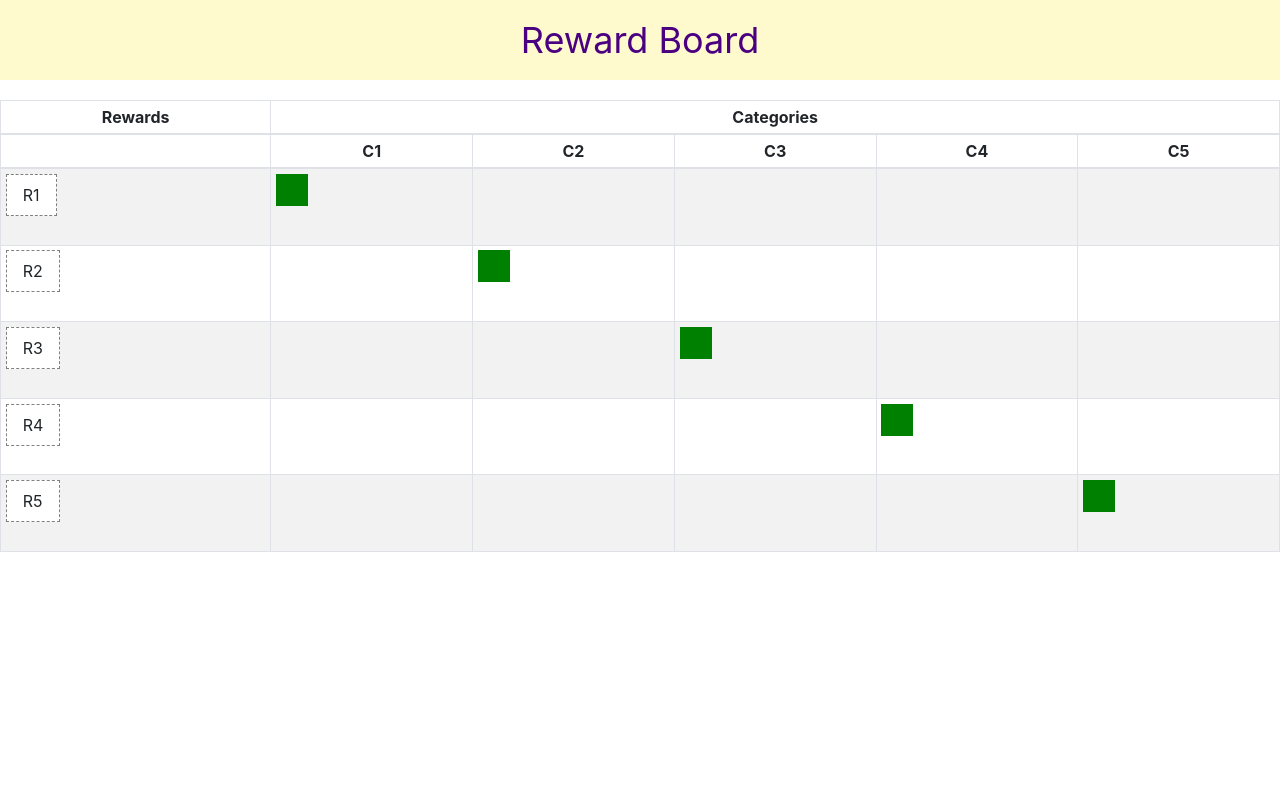
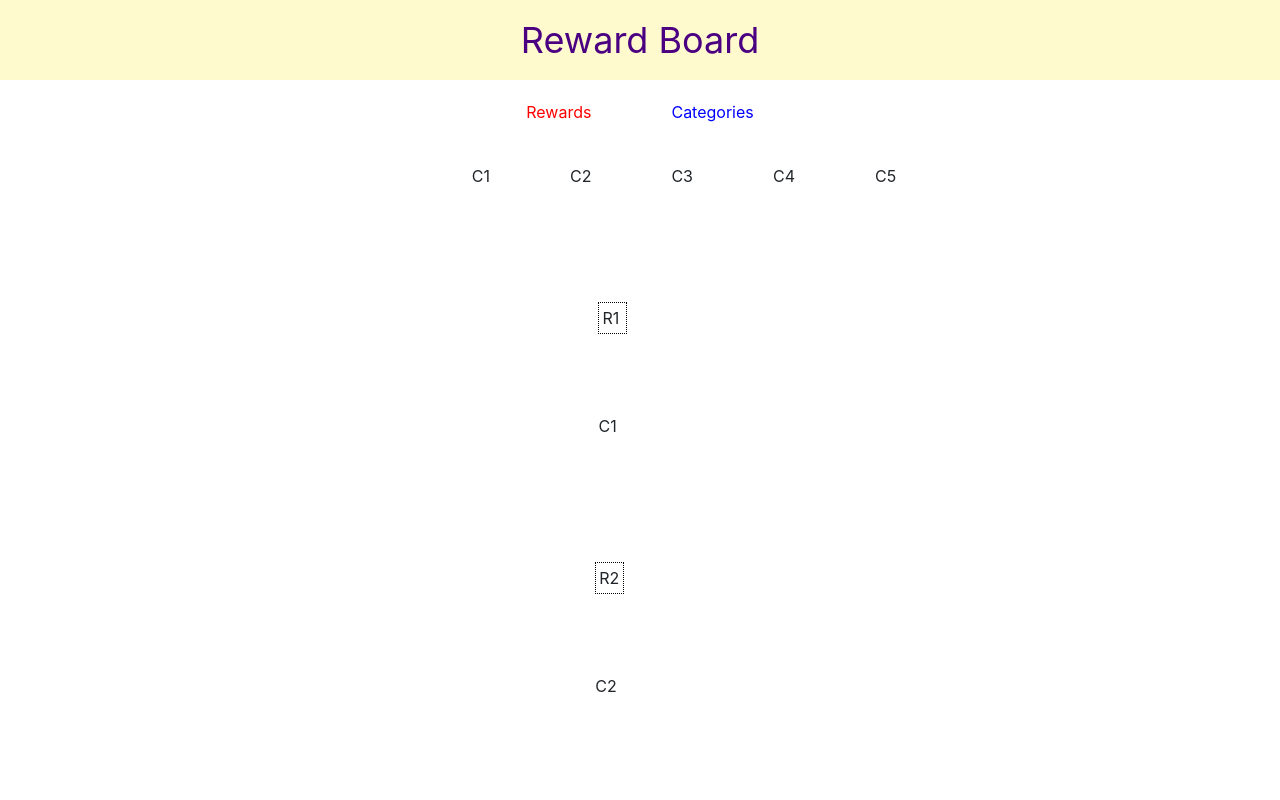
Before and after one commit to vidya/reward-board, a React (Create React App) app: page / in a window 1280 px wide. Shown: the top 800 px of the page. Built offline with nearby package versions, Linux system fonts and the light colour scheme.

Commit message:
First version of styling the Reward Board.

```diff
--- a/src/components/RewardBoard/index.js
+++ b/src/components/RewardBoard/index.js
@@ -8,70 +8,129 @@ import { CategoryDropTarget } from './CategoryDropTarget'
 
 const _ = require("lodash")
 
+const  CategoryHeadings = ({targets}) => (
+    <ul id={'categoryHeadings'}>
+        {
+            targets.map(target => <li key={`${target.id}`}>{`${target.name}`}</li>)
+        }
+    </ul>
+)
+
+const SwimLane = ({ lane }) => (
+    <ul className={'swimLane'}>
+        <li className={'laneName'}>{`${lane.name}`}</li>
+        {lane.categoryTargets.map(target => <li>{`${target.name}`}</li>)}
+    </ul>
+)
+
+const SwimLanes = ({lanes}) => (
+    <div id={'swimLanes'}>
+        <ul id={'swimLanes'}>
+            {
+                lanes.map(lane => <li key={`${lane.id}`}>
+                    <SwimLane lane={lane} />
+                </li>)
+            }
+        </ul>
+    </div>
+
+
+)
 
 export  default function RewardBoard(props) {
+    const rewardItemSources = [
+        { id: 1, name: "R1"},
+        { id: 2, name: "R2"},
+        { id: 3, name: "R3"},
+        { id: 4, name: "R4"},
+        { id: 5, name: "R5"},
+    ]
+
+    const categoryDropTargets = [
+        { id: 1, name: "C1"},
+        { id: 2, name: "C2"},
+        { id: 3, name: "C3"},
+        { id: 4, name: "C4"},
+        { id: 5, name: "C5"},
+    ]
+
+    const [dropTargets, setDropTargets] = useState(categoryDropTargets)
+
+    let swimLanes = rewardItemSources.map(item => ({id: item.id, name: item.name, categoryTargets: []}))
+    swimLanes[0].categoryTargets.push({id: "1", name:"C1"})
+    swimLanes[1].categoryTargets.push({id: "2", name:"C2"})
 
     return (
-        <div>
-            <Table bordered  striped size="sm" id={'rewardsTable'}>
-                <thead>
-                <tr>
-                    <th>Rewards</th>
-                    <th colSpan={5}>Categories</th>
-                </tr>
-                <tr>
-                    <th></th>
-                    <th>C1</th>
-                    <th>C2</th>
-                    <th>C3</th>
-                    <th>C4</th>
-                    <th>C5</th>
-                </tr>
-                </thead>
-                <tbody>
-                <tr>
-                    <td scope="row"><RewardItemSource name={'R1'} /></td>
-                    <td><CategoryDropTarget name={'C1'}/></td>
-                    <td></td>
-                    <td></td>
-                    <td></td>
-                    <td></td>
-                </tr>
-                <tr>
-                    <td scope="row"><RewardItemSource name={'R2'} /></td>
-                    <td></td>
-                    <td><CategoryDropTarget name={'C2'} /></td>
-                    <td></td>
-                    <td></td>
-                    <td></td>
-                </tr>
-                <tr>
-                    <td scope="row"><RewardItemSource name={'R3'} /></td>
-                    <td></td>
-                    <td></td>
-                    <td><CategoryDropTarget name={'C3'} /></td>
-                    <td></td>
-                    <td></td>
-                </tr>
-                <tr>
-                    <td scope="row"><RewardItemSource name={'R4'} /></td>
-                    <td></td>
-                    <td></td>
-                    <td></td>
-                    <td><CategoryDropTarget name={'C4'} /></td>
-                    <td></td>
-                </tr>
-                <tr>
-                    <td scope="row"><RewardItemSource name={'R5'} /></td>
-                    <td></td>
-                    <td></td>
-                    <td></td>
-                    <td></td>
-                    <td><CategoryDropTarget name={'C5'} /></td>
-                </tr>
-                </tbody>
-            </Table>
-
+        <div id={'rewardsBoard'}>
+            <div id={'headingsRow'}>
+                <span id={'rewards'}>Rewards</span>
+                <span id={'categories'}>Categories</span>
+            </div>
+            <CategoryHeadings targets={categoryDropTargets} />
+            <SwimLanes lanes={swimLanes} />
         </div>
     )
+
+    // return (
+    //     <div>
+    //         <Table bordered  striped size="sm" id={'rewardsTable'}>
+    //             <thead>
+    //             <tr>
+    //                 <th>Rewards</th>
+    //                 <th colSpan={5}>Categories</th>
+    //             </tr>
+    //             <tr>
+    //                 <th>{'xyz'}</th>
+    //                 <React.Fragment>
+    //                     < categoryHeadings />
+    //                 </React.Fragment>
+    //
+    //             </tr>
+    //             </thead>
+    //             <tbody>
+    //             <tr>
+    //                 <td scope="row"><RewardItemSource name={'R1'} /></td>
+    //                 <td><CategoryDropTarget name={'C1'}/></td>
+    //                 <td></td>
+    //                 <td></td>
+    //                 <td></td>
+    //                 <td></td>
+    //             </tr>
+    //             <tr>
+    //                 <td scope="row"><RewardItemSource name={'R2'} /></td>
+    //                 <td></td>
+    //                 <td><CategoryDropTarget name={'C2'} /></td>
+    //                 <td></td>
+    //                 <td></td>
+    //                 <td></td>
+    //             </tr>
+    //             <tr>
+    //                 <td scope="row"><RewardItemSource name={'R3'} /></td>
+    //                 <td></td>
+    //                 <td></td>
+    //                 <td><CategoryDropTarget name={'C3'} /></td>
+    //                 <td></td>
+    //                 <td></td>
+    //             </tr>
+    //             <tr>
+    //                 <td scope="row"><RewardItemSource name={'R4'} /></td>
+    //                 <td></td>
+    //                 <td></td>
+    //                 <td></td>
+    //                 <td><CategoryDropTarget name={'C4'} /></td>
+    //                 <td></td>
+    //             </tr>
+    //             <tr>
+    //                 <td scope="row"><RewardItemSource name={'R5'} /></td>
+    //                 <td></td>
+    //                 <td></td>
+    //                 <td></td>
+    //                 <td></td>
+    //                 <td><CategoryDropTarget name={'C5'} /></td>
+    //             </tr>
+    //             </tbody>
+    //         </Table>
+    //
+    //     </div>
+    // )
 }
--- a/src/components/RewardBoard/style.scss
+++ b/src/components/RewardBoard/style.scss
@@ -1,9 +1,108 @@
 
-table#rewardsTable {
-  //background-color: blanchedalmond;
-  th {
-    //border: 1px solid green;
-    margin: 4px;
-    padding: 4px;
+
+
+div#headingsRow {
+  span#rewards {
+    margin: 40px;
+    color: red;
+  }
+  span#categories {
+    color: blue;
+    margin: 40px;
   }
 }
+
+ul#categoryHeadings, ul#swimLanes, ul#swimLane {
+  list-style-type:none;
+  li {
+    display: inline;
+    margin: 40px;
+  }
+}
+
+ul.swimLane {
+  li.laneName {
+    border: 1px dotted black;
+  }
+}
+
+ul.swimLane {
+  flex: 1;
+
+  display: flex;
+  flex-direction: row;
+
+  flex-wrap: wrap;
+  justify-self: center;
+  //justify-content: center;
+  justify-content: left;
+
+  padding: 10px;
+
+  list-style-type:none;
+  margin-bottom:  0px;
+
+  li.laneName {
+    //flex: 1;
+
+    margin: 2px;
+    //border: 1px solid blue;
+    //border-radius: 5px;
+
+    padding: 3px;
+    //width: 40px;
+    flex: 0 0 1.8em;
+
+    text-align: left;
+  }
+
+  //li.num:nth-child(3n) {
+  //  background: lightcyan;
+  //}
+
+  li:hover {
+    border-style: dashed;
+  }
+}
+
+
+ul#categoryHeadings {
+  flex: 1;
+
+  display: flex;
+  flex-direction: row;
+
+  flex-wrap: wrap;
+  justify-self: center;
+  //justify-content: center;
+  justify-content: left;
+
+  //padding: 10px;
+  //padding: 100px;
+  margin-left: 3em;
+
+  list-style-type:none;
+  margin-bottom:  0px;
+
+  li.laneName {
+    //flex: 1;
+
+    margin: 2px;
+    //border: 1px solid blue;
+    //border-radius: 5px;
+
+    padding: 3px;
+    //width: 40px;
+    flex: 0 0 1.8em;
+
+    text-align: left;
+  }
+
+  //li.num:nth-child(3n) {
+  //  background: lightcyan;
+  //}
+
+  li:hover {
+    border-style: dashed;
+  }
+}
```
Also changed, not shown: Notes/notes.md (+9 -4 lines).
